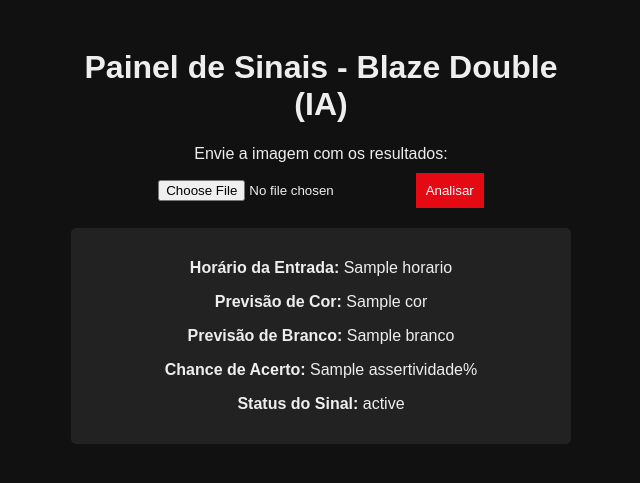
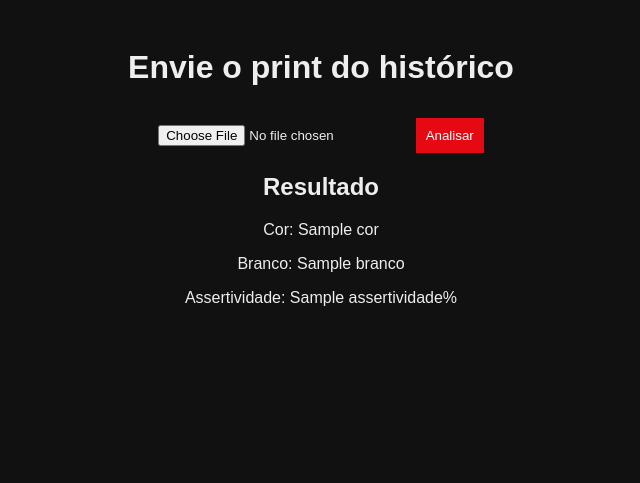
Before and after one commit to deskolado/blaze-painel, a Flask app: template templates/index.html in a window 1280 px wide. Shown: the top 483 px of the page, without its empty margins (319-959 px from the left). Run offline with Flask 3, Linux system fonts and the light colour scheme; the template is opened without the code that fills it: most values are stand-ins (such as "Sample title", 1, 10 or a date in 2020).

Commit message:
Update index.html

```diff
--- a/templates/index.html
+++ b/templates/index.html
@@ -1,31 +1,24 @@
 <!DOCTYPE html>
-<html lang="pt-br">
+<html>
 <head>
-    <meta charset="UTF-8">
-    <title>Painel de Sinais Blaze com IA</title>
+    <title>Painel Blaze IA</title>
     <link rel="stylesheet" href="/static/style.css">
 </head>
 <body>
-    <div class="container">
-        <h1>Painel de Sinais - Blaze Double (IA)</h1>
+    <h1>Envie o print do histórico</h1>
     <form method="POST" enctype="multipart/form-data">
-            <label>Envie a imagem com os resultados:</label><br>
-            <input type="file" name="imagem" accept="image/*" required>
+        <input type="file" name="imagem" required>
         <button type="submit">Analisar</button>
     </form>
+
     {% if resultado %}
-            <div class="resultado">
+        <h2>Resultado</h2>
+        <p>Cor: {{ resultado.cor }}</p>
+        <p>Branco: {{ resultado.branco }}</p>
+        <p>Assertividade: {{ resultado.assertividade }}%</p>
         {% if resultado.erro %}
-                    <p class="erro">{{ resultado.erro }}</p>
-                {% else %}
-                    <p><strong>Horário da Entrada:</strong> {{ resultado.horario }}</p>
-                    <p><strong>Previsão de Cor:</strong> {{ resultado.cor }}</p>
-                    <p><strong>Previsão de Branco:</strong> {{ resultado.branco }}</p>
-                    <p><strong>Chance de Acerto:</strong> {{ resultado.assertividade }}%</p>
-                    <p><strong>Status do Sinal:</strong> {{ resultado.status }}</p>
+            <p style="color:red;">Erro: {{ resultado.erro }}</p>
         {% endif %}
-            </div>
     {% endif %}
-    </div>
 </body>
 </html>
```
Lines whose indentation alone changed are shown as unchanged.
